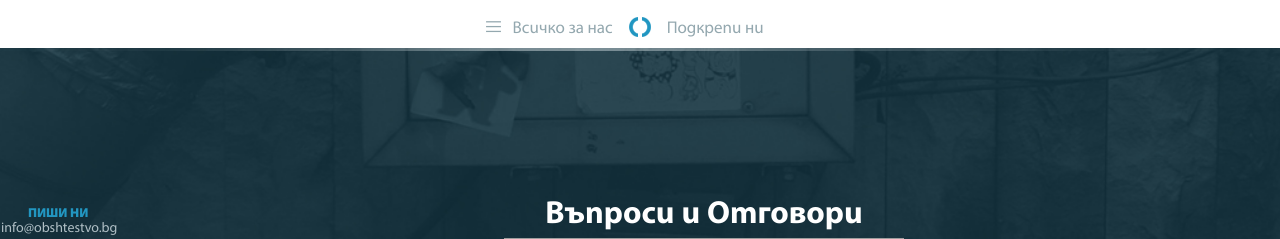
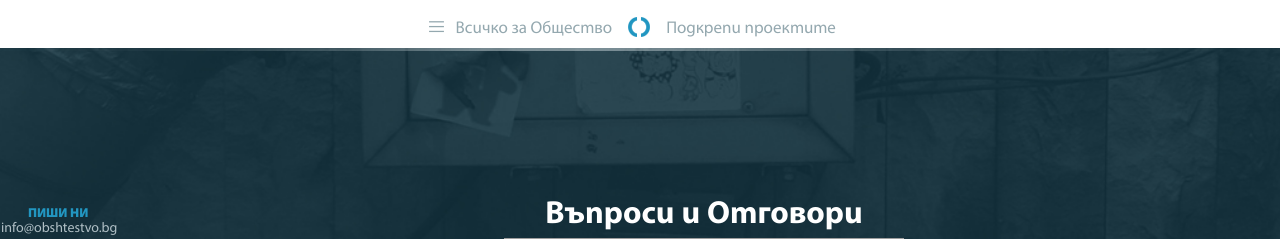
Before and after one commit to radoraykov/obshtestvo.bg, a Django app: template web/templates/faq/get.html in a window 1280 px wide. Shown: the top 239 px of the page. Run offline with Django 3.2, Linux system fonts and the light colour scheme; the template is opened without the code that fills it, so the values that code supplies are empty; some libraries are stand-ins or nearby versions; grey boxes are pictures that could not be loaded.

Commit message:
Small wording changes in tempaltes and fixes for translations in admin

```diff
--- a/web/static/css/app.css
+++ b/web/static/css/app.css
@@ -221,15 +221,15 @@ nav.main > div {
 
 nav.main ul.top {
     margin: 0 auto;
-    width: 300px;
-    padding-right: 26px;
+    width: 430px;
+    padding-right: 10px;
     height: 48px;
     position: relative;
     left: 0;
 }
 
 nav.main ul.top.about {
-    left: 78px
+    left: 110px
 }
 
 nav.main ul.top.about li {
--- a/web/templates/layout.html
+++ b/web/templates/layout.html
@@ -36,8 +36,7 @@
                     <li class="about">
                         <a href="{% url 'about' %}" class="basic-transition-mid"><i
                                 class="fi flaticon-list23"></i>
-                            Всичко
-                            за нас</a>
+                            Всичко за Общество</a>
                     </li>
                     <li class="logo basic-transition-mid hint--info hint--bottom"
                         data-hint="Начална страница">
@@ -47,7 +46,7 @@
                                 >Obshtestvo.bg</a>
                     </li>
                     <li class="basic-transition-mid"><a href="{% url 'support' %}#online">Подкрепи
-                        ни</a></li>
+                        проектите</a></li>
                 </ul>
                 <div class="slider-nav-wrapper basic-transition hidden waiting">
                     <div class="slider-nav clearfix">
```
Also changed, not shown: projects/locale/bg/LC_MESSAGES/django.po, 1 other file.
